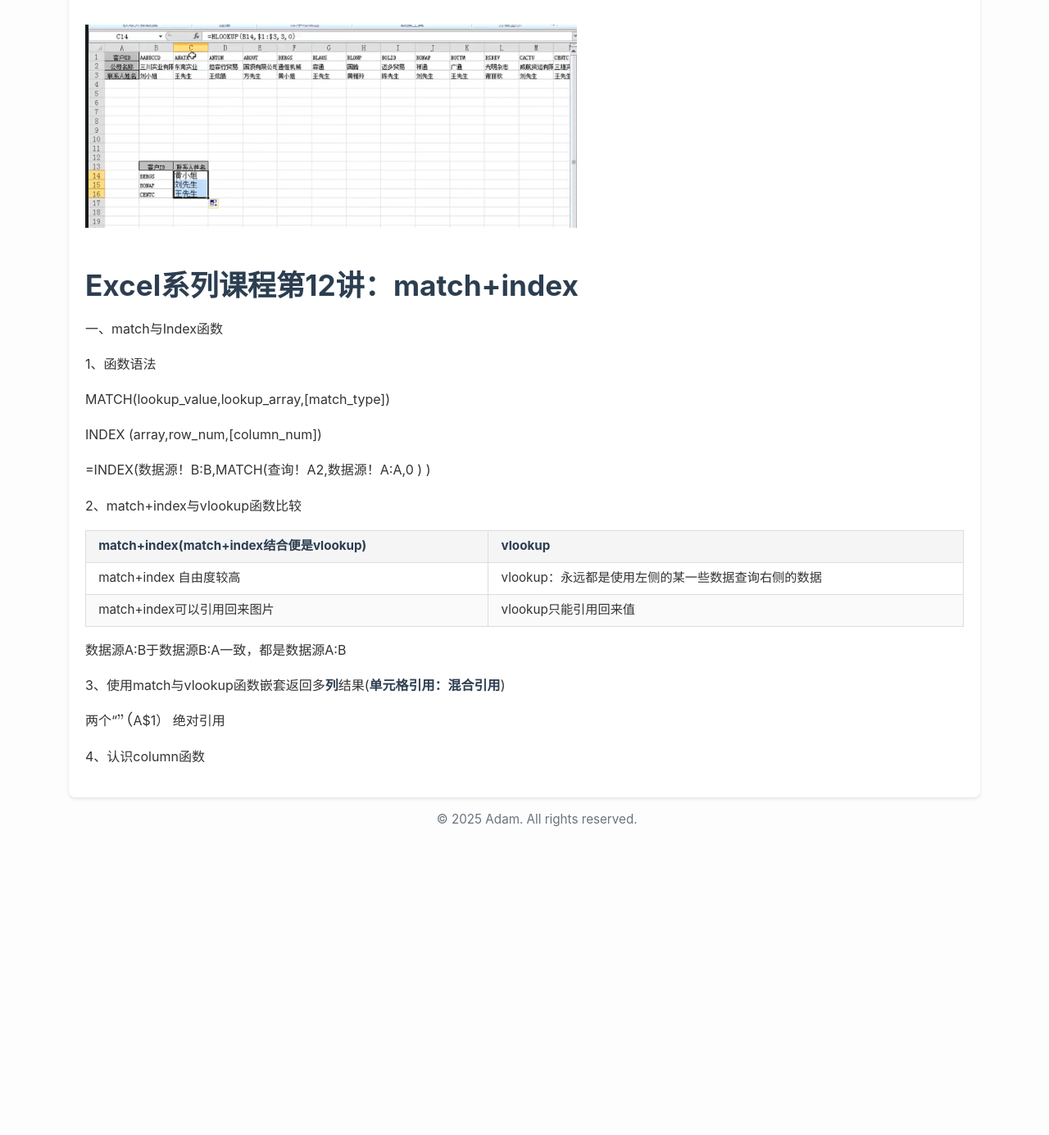
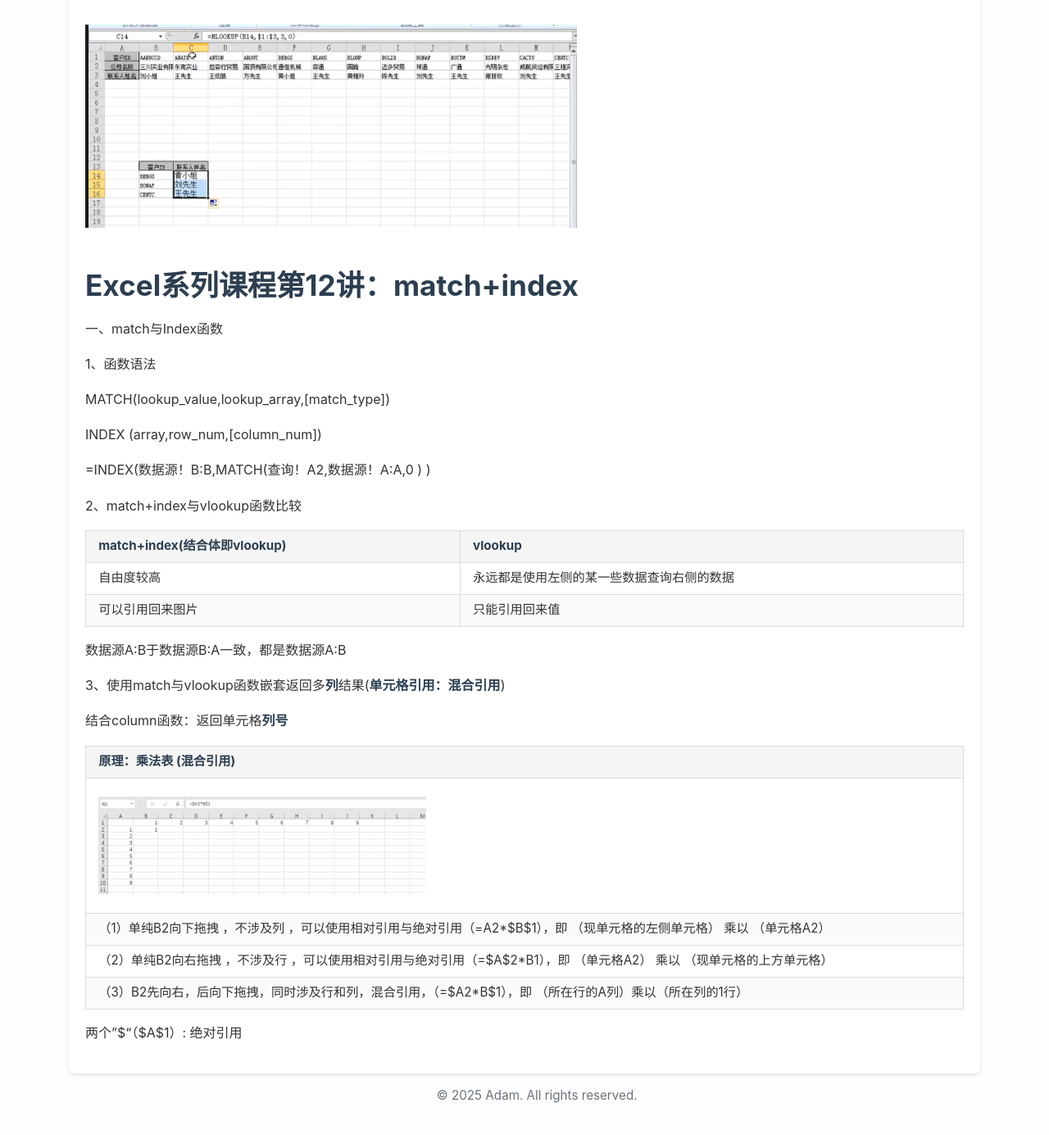
Before and after one commit to lzh210802066/lzh210802066.github.io, a Jekyll site: the page built from _posts/office/2025-10-11-Excel.md, in a window 1280 px wide and 1400 px high, scrolled down 47266 px. Shown: the top 1385 px of the window at 82% size. Built offline with Jekyll 4.4.1, drawn with Linux system fonts in a browser that asks for light colours; before the commit the page ends 48329 px from its top, so only the background shows below that.

Commit message:
Update blog content

```diff
--- a/_posts/office/2025-10-11-Excel.md
+++ b/_posts/office/2025-10-11-Excel.md
@@ -675,7 +675,7 @@ INDEX (array,row_num,[column_num])
 <table>
       <tr>
           <th>
-              match+index(match+index结合便是vlookup)
+              match+index(结合体即vlookup)
           </th>
           <th>
               vlookup
@@ -683,18 +683,18 @@ INDEX (array,row_num,[column_num])
       </tr>
       <tr>
           <td>
-              match+index 自由度较高
+              自由度较高
           </td>
           <td>
-              vlookup：永远都是使用左侧的某一些数据查询右侧的数据
+              永远都是使用左侧的某一些数据查询右侧的数据
           </td>
       </tr>
       <tr>
           <td>
-              match+index可以引用回来图片
+              可以引用回来图片
           </td>
           <td>
-              vlookup只能引用回来值
+              只能引用回来值
           </td>
       </tr>
 </table>
@@ -704,9 +704,39 @@ INDEX (array,row_num,[column_num])
 数据源A:B于数据源B:A一致，都是数据源A:B
 
 
+
 3、使用match与vlookup函数嵌套返回多**列**结果(**单元格引用：混合引用**)
 
-两个“\$”（$A$1） 绝对引用
+结合column函数：返回单元格**列号**
 
 
-4、认识column函数
+<table>
+    <tr>
+            <th>
+                   原理：乘法表 (混合引用)
+            </th>
+    </tr>
+    <tr>
+        <td>
+                <img src="/assets/images/Excel/012/001.gif" alt="" width="400px">
+        </td>
+    </tr>
+    <tr>
+        <td>
+                （1）单纯B2向下拖拽 ，不涉及列 ，可以使用相对引用与绝对引用（=A2*<span>$</span>B<span>$</span>1），即  （现单元格的左侧单元格）  乘以  （单元格A2）
+        </td>
+    </tr>
+    <tr>
+         <td>
+                （2）单纯B2向右拖拽 ，不涉及行 ，可以使用相对引用与绝对引用（=<span>$</span>A<span>$</span>2*B1），即  （单元格A2）  乘以  （现单元格的上方单元格）
+         </td>
+    </tr>
+    <tr>
+         <td>
+                （3）B2先向右，后向下拖拽，同时涉及行和列，混合引用，（=<span>$</span>A2*B<span>$</span>1），即 （所在行的A列）乘以（所在列的1行）
+         </td>
+    </tr>
+</table>
+
+
+两个"<span>$</span>"（<span>$</span>A<span>$</span>1）: 绝对引用
```
Also changed, not shown: assets/images/Excel/012/001.gif (added).
